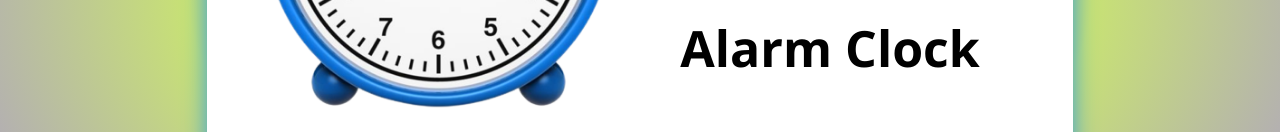
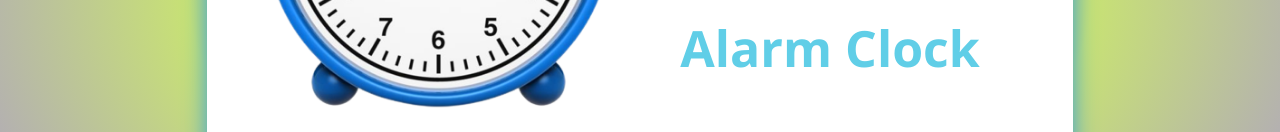
Before and after one commit to mekams/alarm-clock, a plain HTML site: page index.html in a window 1280 px wide. Shown: the part 410-542 px from the top of the page. Drawn offline with Linux system fonts and the light colour scheme.

Commit message:
bugs cleared

```diff
--- a/index.css
+++ b/index.css
@@ -124,6 +124,7 @@
     /* height: 20%; */
     left: 55%;
     bottom:10%;
+    color: rgb(96, 206, 231);
 
   }
 
```
